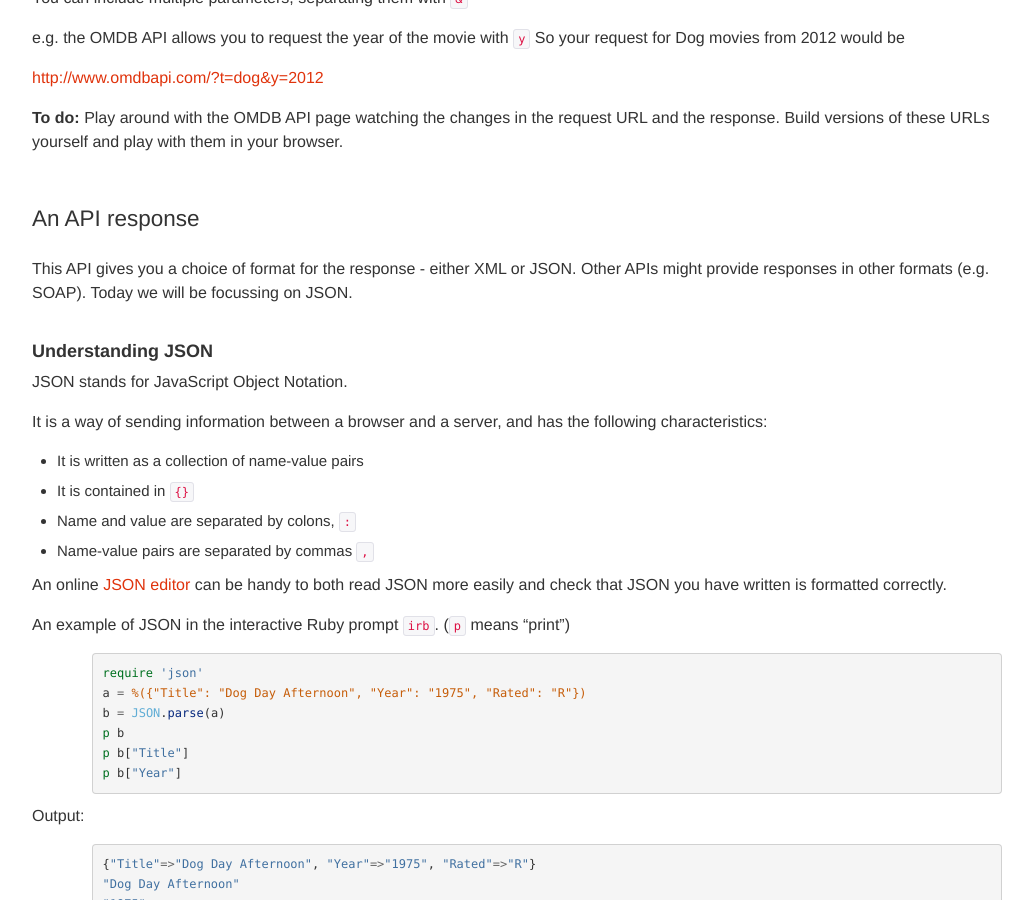
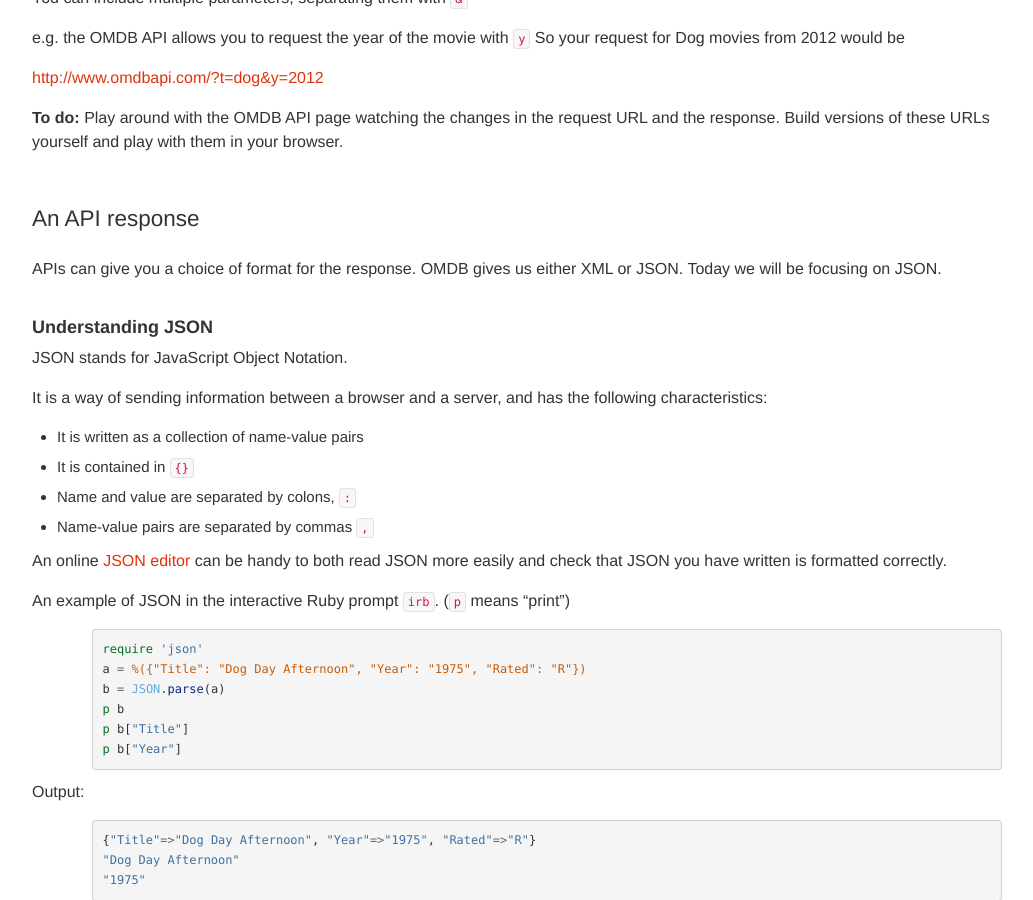
Before and after one commit to tracymu/api-tutorial, a Jekyll site: the page built from index.md, in a window 1280 px wide and 900 px high, scrolled down 2013 px. Shown: the whole window, without its empty margins (53-1086 px from the left). Built offline with Jekyll 4.4.1, drawn with Linux system fonts in a browser that asks for light colours; nearby versions of some CDN libraries.

Commit message:
Don't mention things we're not learning (SOAP)

```diff
--- a/index.md
+++ b/index.md
@@ -47,7 +47,7 @@ So your request for Dog movies from 2012 would be
 
 ### An API response
 
-This API gives you a choice of format for the response - either XML or JSON. Other APIs might provide responses in other formats (e.g. SOAP). Today we will be focussing on JSON.
+APIs can give you a choice of format for the response. OMDB gives us either XML or JSON. Today we will be focusing on JSON.
 
 #### Understanding JSON
 
```
